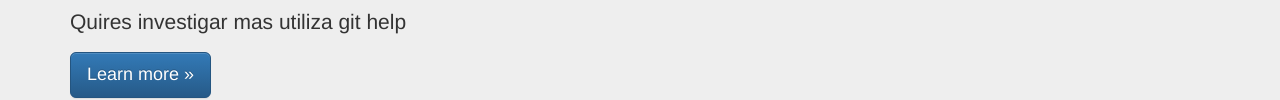
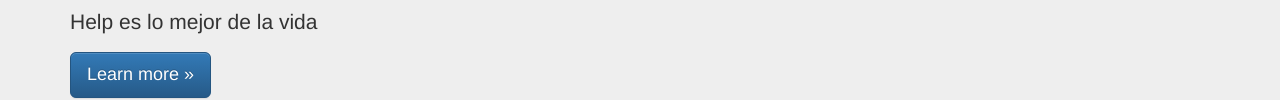
Before and after one commit to leonelgodoy10/AprendiendoGit, a plain HTML site: page index.html in a window 1280 px wide. Shown: the part 190-290 px from the top of the page. Drawn offline with nearby package versions, Linux system fonts and the light colour scheme.

Commit message:
Se acualiza el template agregando nuevo texto

```diff
--- a/index.html
+++ b/index.html
@@ -56,7 +56,7 @@
     <div class="jumbotron">
       <div class="container">
         <h1>Comandos basicos!</h1>
-        <p>Quires investigar mas utiliza git help</p>
+        <p>Help es lo mejor de la vida</p>
         <p><a class="btn btn-primary btn-lg" href="www.google.com" role="button">Learn more &raquo;</a></p>
       </div>
     </div>
```
